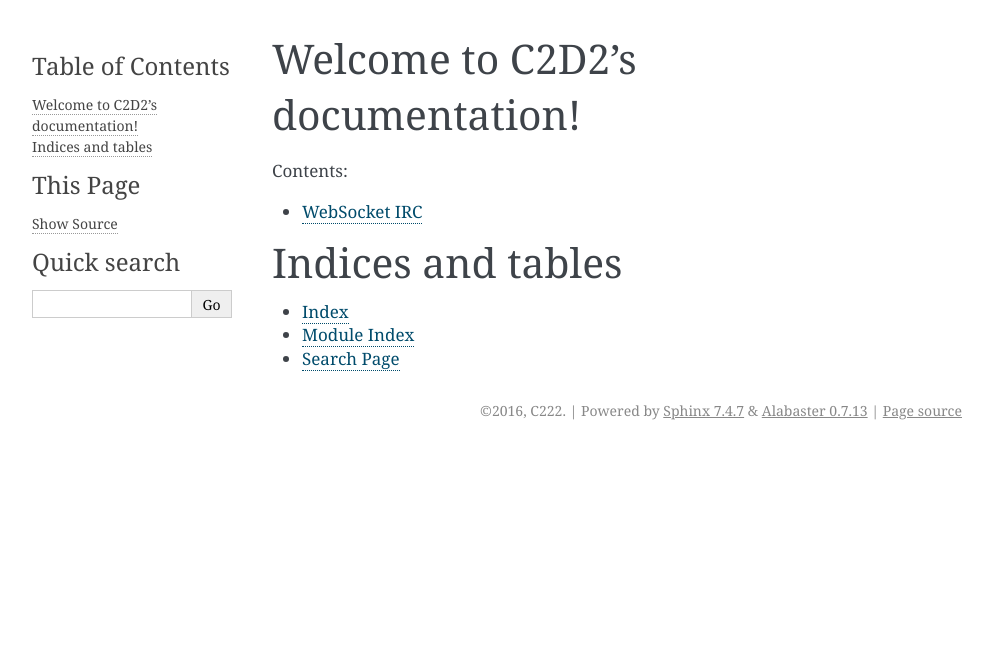
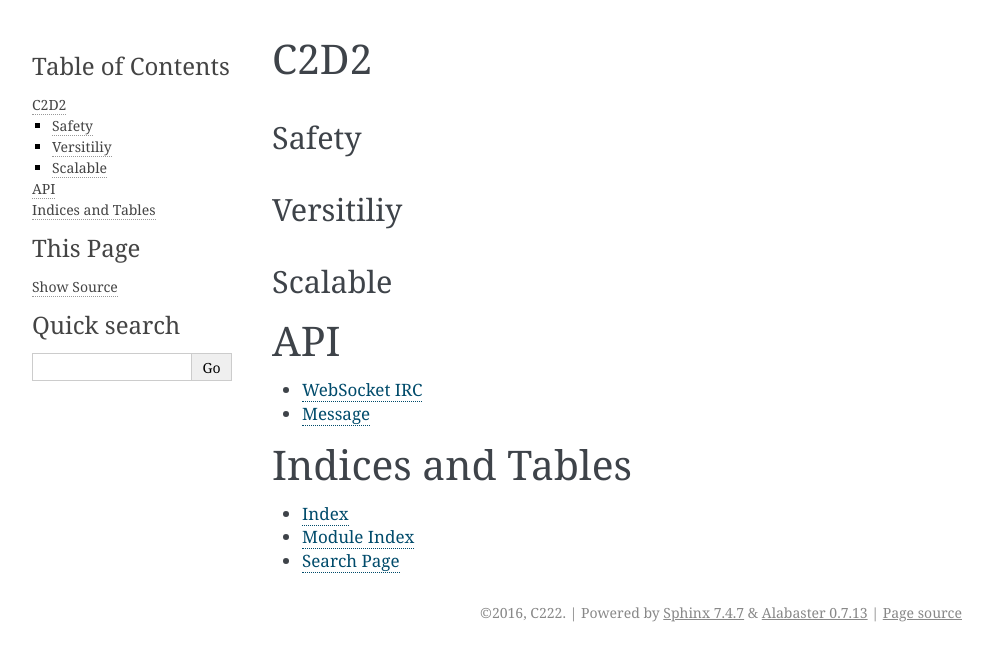
Before and after one commit to C222/C2D2, a Sphinx documentation site: the page built from docs/source/index.rst, in a window 1280 px wide. Shown: the top 661 px of the page, without its empty margins (148-1141 px from the left). Built offline with Sphinx 7.4.7, drawn with Linux system fonts in a browser that asks for light colours; formulas are drawn with MathJax 3.

Commit message:
Docs update

```diff
--- a/docs/source/index.rst
+++ b/docs/source/index.rst
@@ -3,18 +3,29 @@
    You can adapt this file completely to your liking, but it should at least
    contain the root `toctree` directive.
 
-Welcome to C2D2's documentation!
-================================
+C2D2
+====
+Safety
+------
 
-Contents:
+Versitiliy
+----------
+
+Scalable
+--------
+
+
+API
+===
 
 .. toctree::
    :maxdepth: 2
 
    wsirc
+   message
 
 
-Indices and tables
+Indices and Tables
 ==================
 
 * :ref:`genindex`
```
Also changed, not shown: 1 other file.
